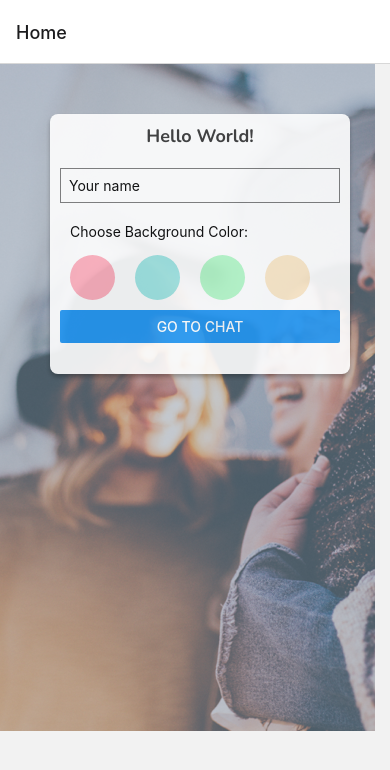
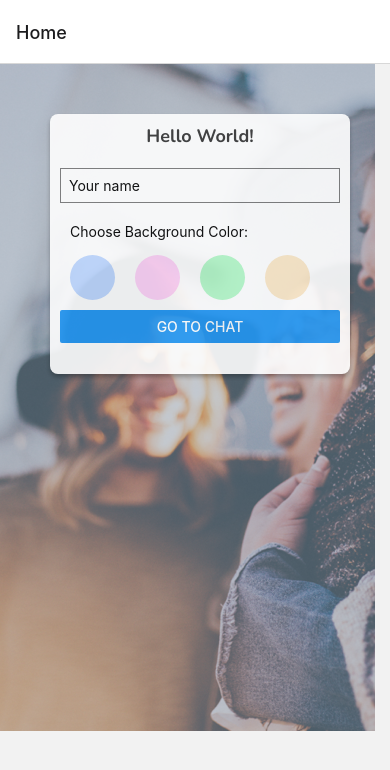
Before and after one commit to iamnachoj/Chat-App, a React Native app: screen /Home in a window 390 px wide. Shown: the top 770 px of the page. Built offline with nearby package versions, Linux system fonts and the light colour scheme.

Commit message:
change colors

```diff
--- a/screens/home.js
+++ b/screens/home.js
@@ -25,13 +25,12 @@ export default class Screen1 extends React.Component {
               <Text style={globalStyles.chooseColor}>Choose Background Color:</Text>
               <View style={globalStyles.colorPicker}>
                 <TouchableOpacity
-                  //#090C08; #474056; #8A95A5; #B9C6AE colors
-                  style={[globalStyles.colors, globalStyles.pink]}
-                  onPress={() => this.setState({ bgColor: "#FFAEBC" })}
+                  style={[globalStyles.colors, globalStyles.blue]}
+                  onPress={() => this.setState({ bgColor: "#BED7FF" })}
                 ></TouchableOpacity>
                 <TouchableOpacity
-                  style={[globalStyles.colors, globalStyles.blue]}
-                  onPress={() => this.setState({ bgColor: "#A0E7E5" })}
+                  style={[globalStyles.colors, globalStyles.pink]}
+                  onPress={() => this.setState({ bgColor: "#FFD2F8" })}
                 ></TouchableOpacity>
                 <TouchableOpacity
                   style={[globalStyles.colors, globalStyles.mint]}
@@ -39,7 +38,7 @@ export default class Screen1 extends React.Component {
                 ></TouchableOpacity>
                 <TouchableOpacity
                   style={[globalStyles.colors, globalStyles.yellow]}
-                  onPress={() => this.setState({ bgColor: "#FBE7C6" })}
+                  onPress={() => this.setState({ bgColor: "#fffde7" })}
                 ></TouchableOpacity>
               </View>
             </View>
--- a/styles/global.js
+++ b/styles/global.js
@@ -56,10 +56,10 @@ export const globalStyles = StyleSheet.create({
     borderRadius: 45 / 2,
   },
   pink: {
-    backgroundColor: "#FFAEBC",
+    backgroundColor: "#FFD2F8",
   },
   blue: {
-    backgroundColor: "#A0E7E5",
+    backgroundColor: "#BED7FF",
   },
   mint: {
     backgroundColor: "#B4F8C8",
```
